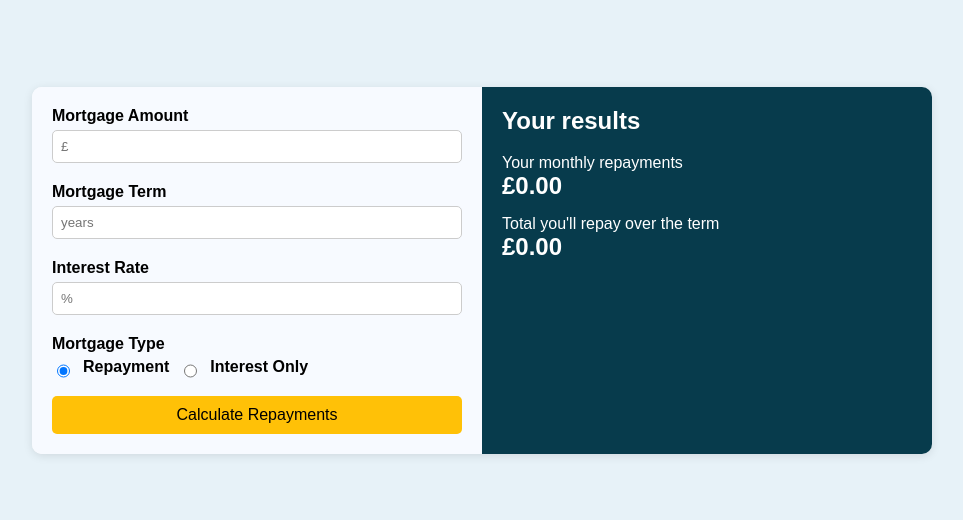
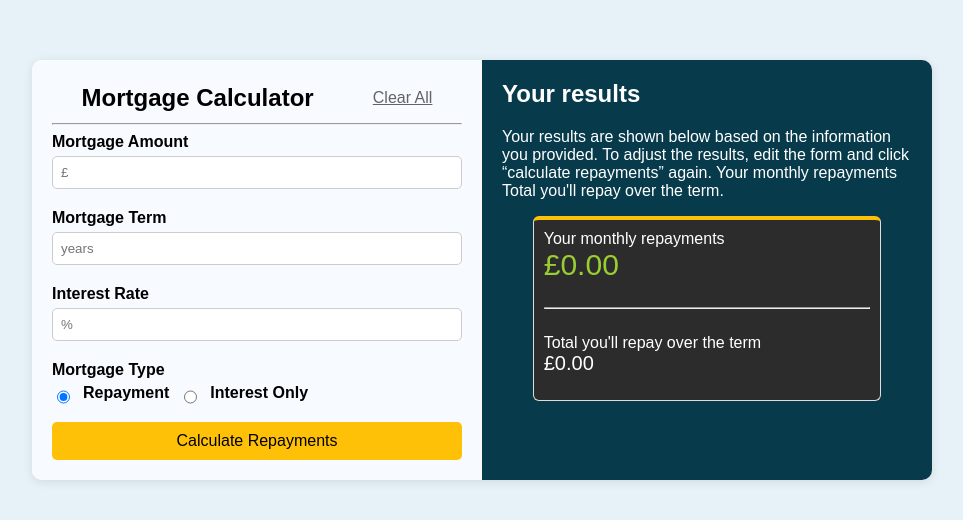
Before and after one commit to Pranjayku123/Profit-margin-calculator, a plain HTML site: page index.html in a window 1280 px wide. Shown: the part 130-650 px from the top of the page, without its empty margins (158-1121 px from the left). Drawn offline with Linux system fonts and the light colour scheme.

Commit message:
add button (clear all )

```diff
--- a/index.html
+++ b/index.html
@@ -9,6 +9,11 @@
 <body>
     <div class="container">
         <div class="calculator">
+          <div class="headingTitle">
+            <h4>Mortgage Calculator</h4>
+            <p>Clear All</p>
+          </div>
+          <hr>
             <form id="mortgage-form">
                 <div class="form-group">
                     <label for="amount">Mortgage Amount</label>
@@ -36,13 +41,17 @@
         </div>
         <div class="results">
             <h2>Your results</h2>
-            <div class="result">
+            <p>Your results are shown below based on the information you provided. To adjust the results, edit the form and click “calculate repayments” again. Your monthly repayments Total you'll repay over the term.</p>
+            <div class="resultCount">
+              <div class="result">
                 <p>Your monthly repayments</p>
-                <span id="monthlyRepayments">£0.00</span>
-            </div>
+                <span id="monthlyRepayments" style="color: yellowgreen; font-size: 30px;">£0.00</span>
+              </div>
+              <hr style="margin: 25px auto;">
             <div class="result">
                 <p>Total you'll repay over the term</p>
                 <span id="totalRepayments">£0.00</span>
+            </div>
             </div>
         </div>
     </div>
--- a/style.css
+++ b/style.css
@@ -35,6 +35,16 @@ body {
 .results {
     background-color: #073b4c;
     color: #fff;
+}
+.resultCount{
+    border: 1px solid #ddd;
+    background: #2c2c2c;
+    color: #ffffff;
+    padding: 10px;
+    width: 85%;
+    margin: 5px auto;
+    border-radius: 6px;
+    border-top: 4px solid #ffc107;
 }
 
 form {
@@ -93,8 +103,23 @@ button:hover {
 
 .result span {
     display: block;
+    font-size: 20px;
+    font-weight: 400;
+}
+.headingTitle{
+    display: flex;
+    align-items: center;
+    justify-content: space-around;
+    height: 35px;
+}
+.headingTitle p{
+    text-decoration: underline;
+    opacity: 0.6;
+    cursor: pointer;
+
+}
+.headingTitle h4{
     font-size: 24px;
-    font-weight: bold;
 }
 
 @media (max-width: 768px) {
```
